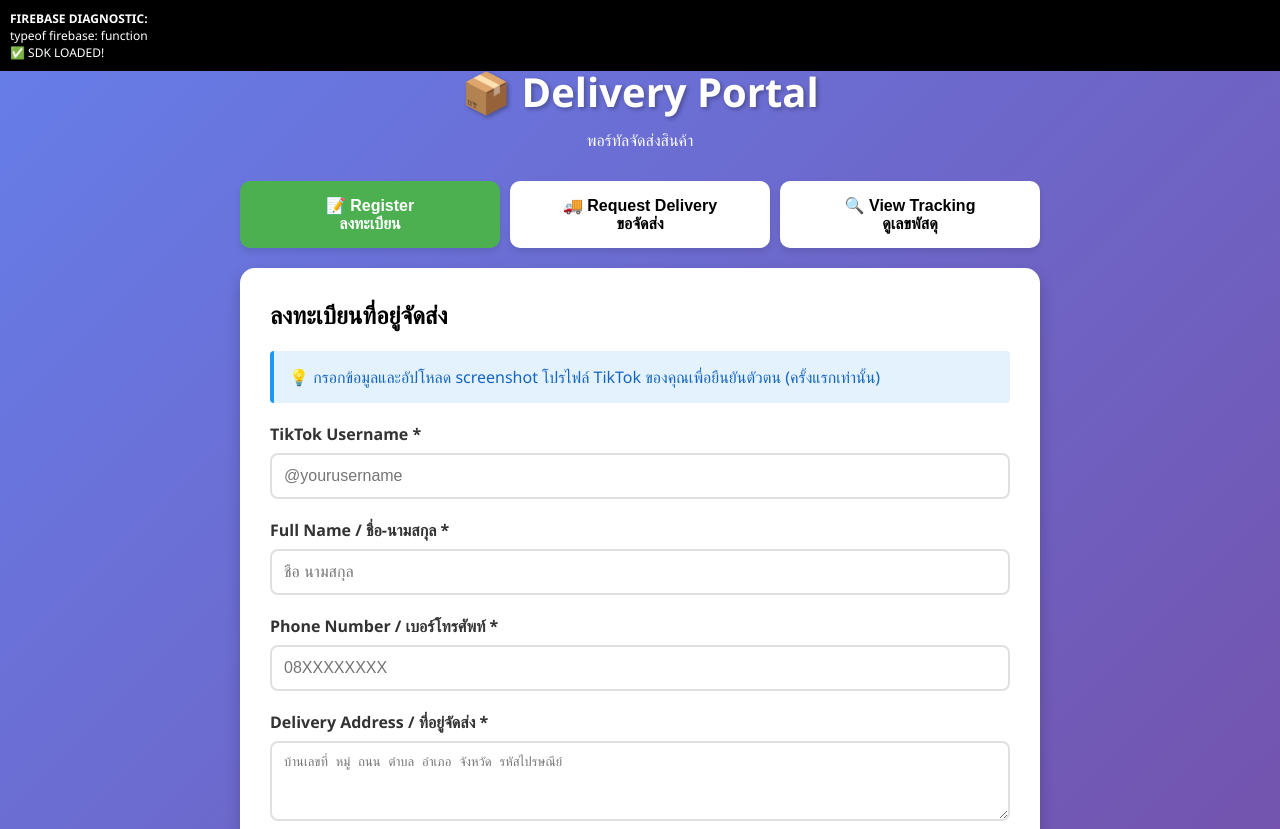
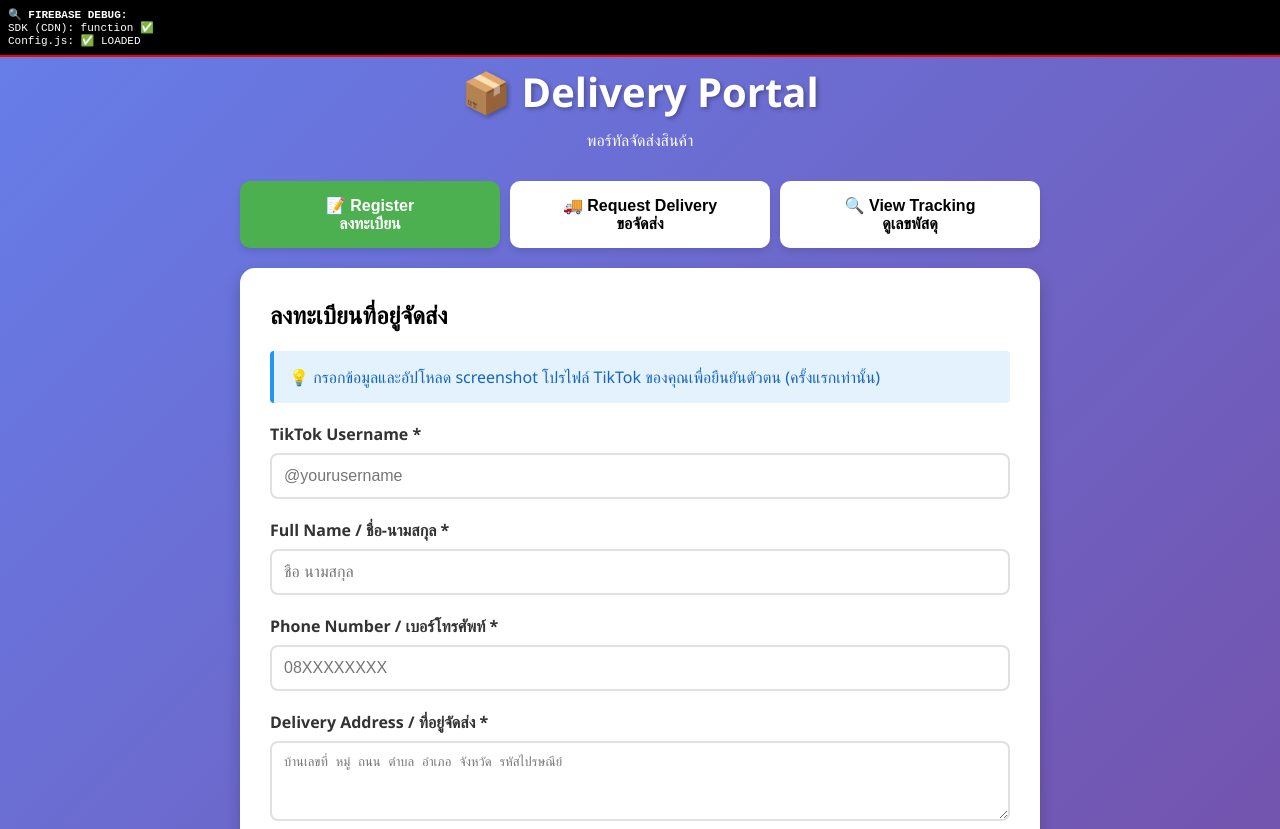
Before and after one commit to catsncardstcg/cats-n-cards-portal, a plain HTML site: page delivery.html in a window 1280 px wide. Shown: the top 829 px of the page. Drawn offline with Linux system fonts and the light colour scheme.

Commit message:
Fix diagnostic banner - remove defer to ensure visibility
Problem: defer attribute on inline scripts is ignored, causing diagnostic
to run before deferred scripts load.

Fix: Remove defer, use window.load event + 2s delay to check after all
scripts have loaded. Banner will now definitely show and display both:
- Firebase SDK loading status (from CDN)
- firebase-config.js loading status

Red border makes it impossible to miss.

```diff
--- a/delivery.html
+++ b/delivery.html
@@ -562,28 +562,30 @@
     <script defer src="https://www.gstatic.com/firebasejs/9.22.0/firebase-app-compat.js"></script>
     <script defer src="https://www.gstatic.com/firebasejs/9.22.0/firebase-database-compat.js"></script>
 
-    <!-- Diagnostic: Check if Firebase loaded -->
-    <script defer>
-        console.log('[DIAGNOSTIC] Inline diagnostic script is running!');
-        window.addEventListener('DOMContentLoaded', function() {
-            console.log('[DIAGNOSTIC] DOMContentLoaded fired');
-            setTimeout(function() {
-                console.log('[DIAGNOSTIC] typeof firebase after 1s:', typeof firebase);
+    <!-- Diagnostic: Check if Firebase loaded (NO defer - runs immediately) -->
+    <script>
+        console.log('[DIAGNOSTIC] Script executing NOW');
 
-                // Create visible diagnostic message
-                var diag = document.createElement('div');
-                diag.style.cssText = 'position:fixed;top:0;left:0;right:0;background:black;color:white;padding:10px;z-index:999999;font-size:12px;';
-                diag.innerHTML = '<b>FIREBASE DIAGNOSTIC:</b><br>typeof firebase: ' + typeof firebase +
-                    (typeof firebase === 'undefined' ? '<br>❌ CDN BLOCKED OR FAILED!' : '<br>✅ SDK LOADED!');
-                document.body.insertBefore(diag, document.body.firstChild);
+        function showFirebaseDiagnostic() {
+            var firebaseSDK = typeof firebase;
+            var configLoaded = typeof isFirebaseReady === 'function';
 
-                if (typeof firebase === 'undefined') {
-                    console.error('[DIAGNOSTIC] ⚠️ Firebase SDK failed to load from CDN!');
-                    console.error('[DIAGNOSTIC] This might be blocked by LINE browser or network.');
-                } else {
-                    console.log('[DIAGNOSTIC] ✅ Firebase SDK loaded successfully!');
-                }
-            }, 1000);
+            console.log('[DIAGNOSTIC] Firebase SDK:', firebaseSDK);
+            console.log('[DIAGNOSTIC] Config loaded:', configLoaded);
+
+            // Create visible banner at top of page
+            var banner = document.createElement('div');
+            banner.style.cssText = 'position:fixed;top:0;left:0;right:0;background:#000;color:#fff;padding:8px;z-index:999999;font-size:11px;font-family:monospace;border-bottom:2px solid #f00;';
+            banner.innerHTML = '<b>🔍 FIREBASE DEBUG:</b><br>' +
+                'SDK (CDN): ' + firebaseSDK + (firebaseSDK === 'undefined' ? ' ❌' : ' ✅') + '<br>' +
+                'Config.js: ' + (configLoaded ? '✅ LOADED' : '❌ NOT LOADED');
+
+            document.body.insertBefore(banner, document.body.firstChild);
+        }
+
+        // Wait for DOM and deferred scripts to load
+        window.addEventListener('load', function() {
+            setTimeout(showFirebaseDiagnostic, 2000); // Wait 2s after page load
         });
     </script>
 
```
Also changed, not shown: payment.html (+22 -20 lines).
